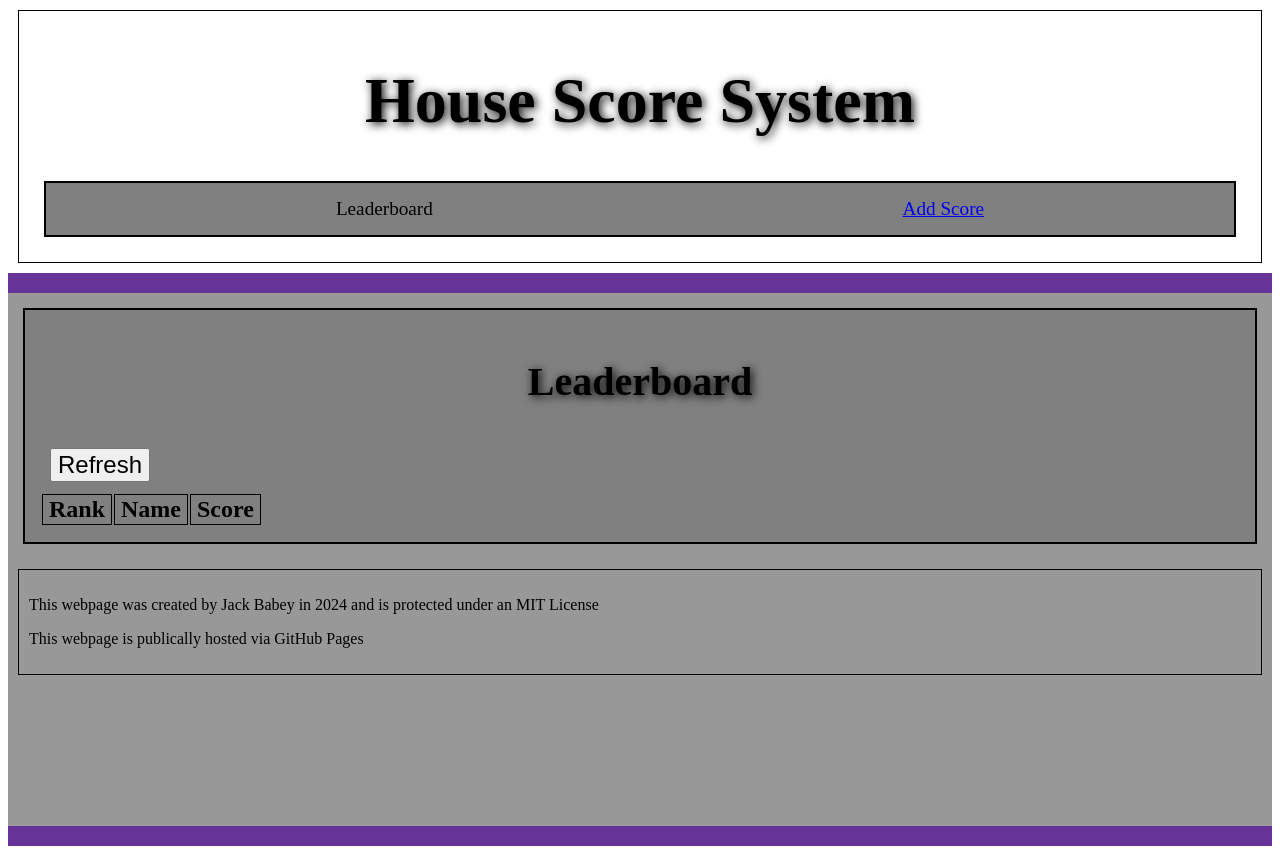
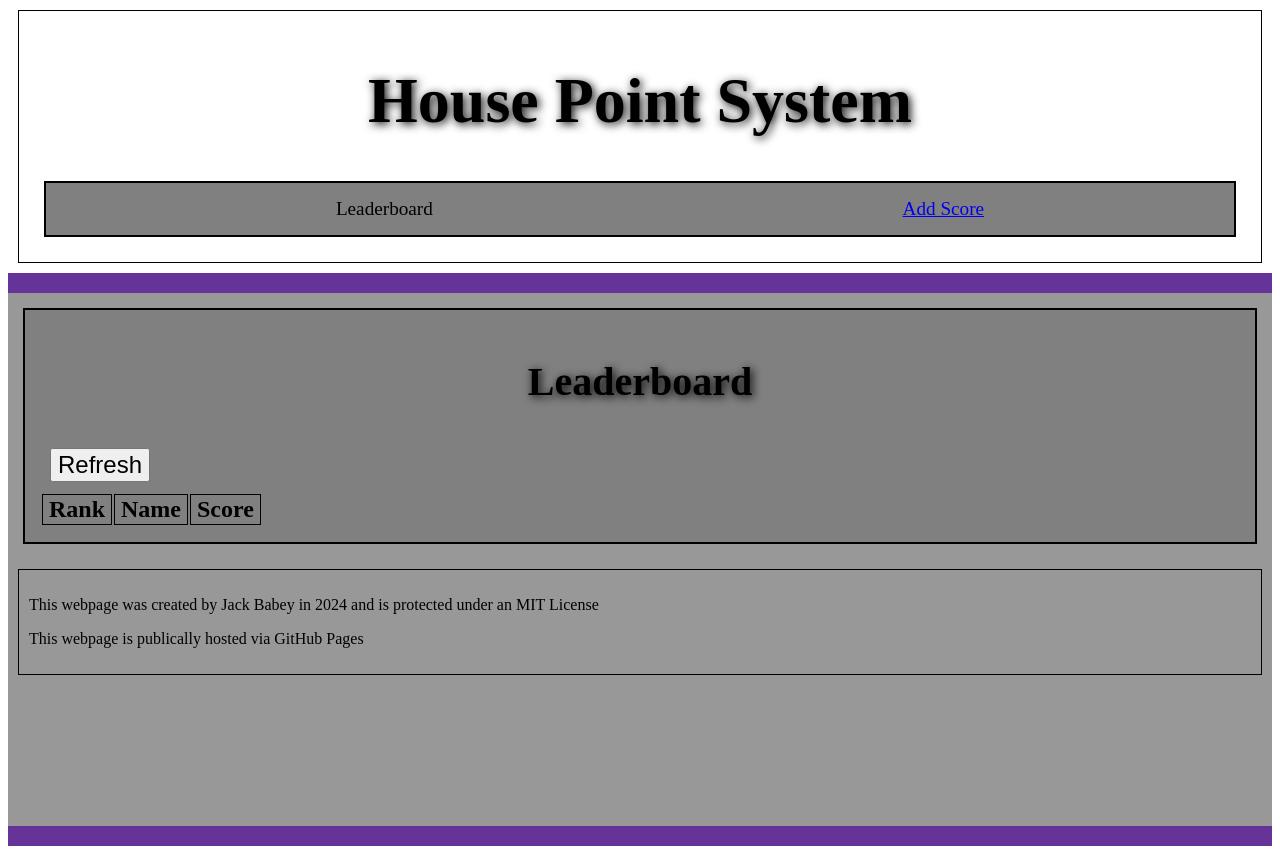
Before and after one commit to Z0mbie001/Point-Score-Website, a plain HTML site: page leaderboard.html in a window 1280 px wide. Drawn offline with Linux system fonts and the light colour scheme; a script that the page names is missing.

Commit message:
Updated Leaderboard.html

```diff
--- a/leaderboard.html
+++ b/leaderboard.html
@@ -9,7 +9,7 @@
     </head>
     <body>
         <header>
-            <h1>House Score System</h1>
+            <h1>House Point System</h1>
             <nav class="main-component">
                 <ul id="navbar">
                     <li>Leaderboard</li>
```
